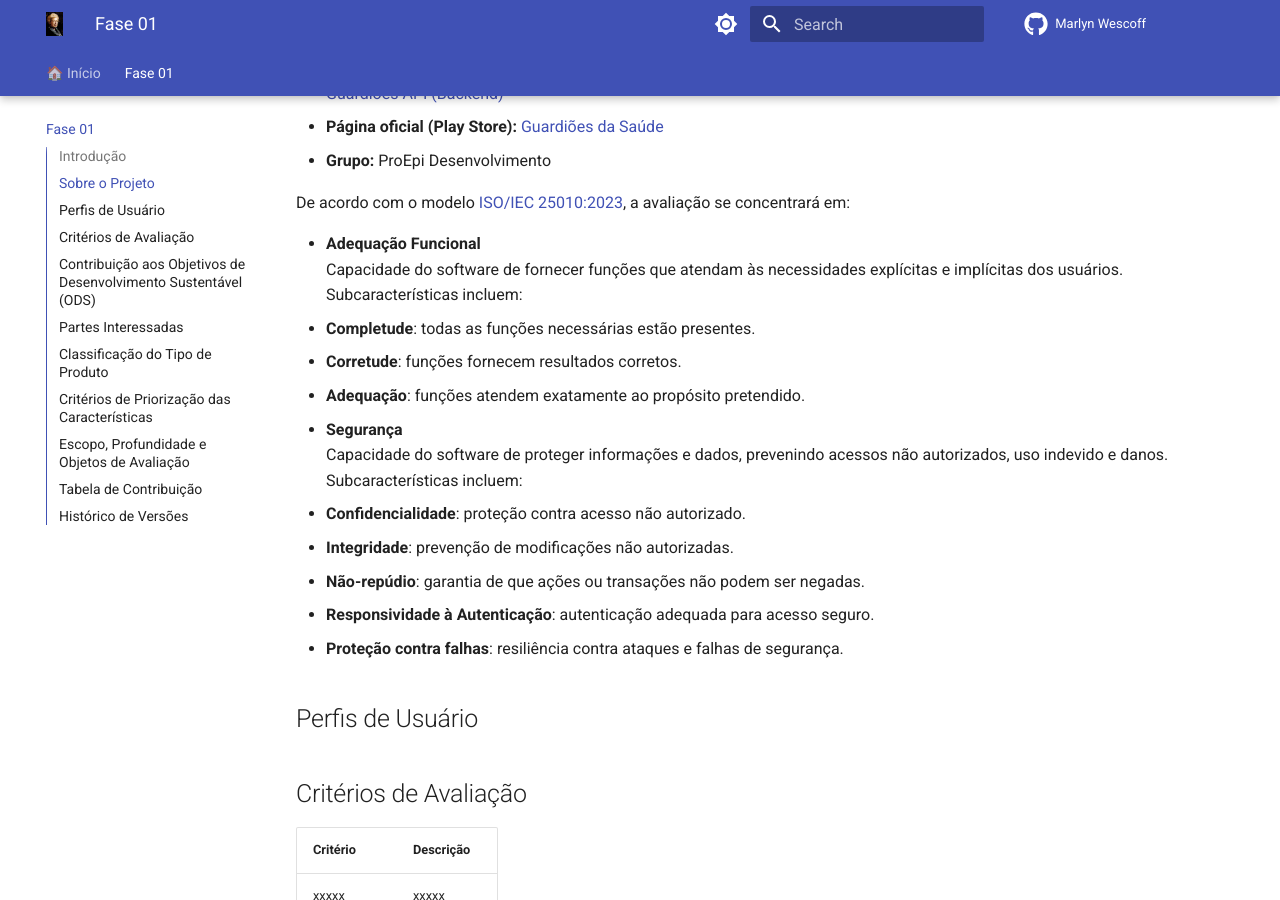
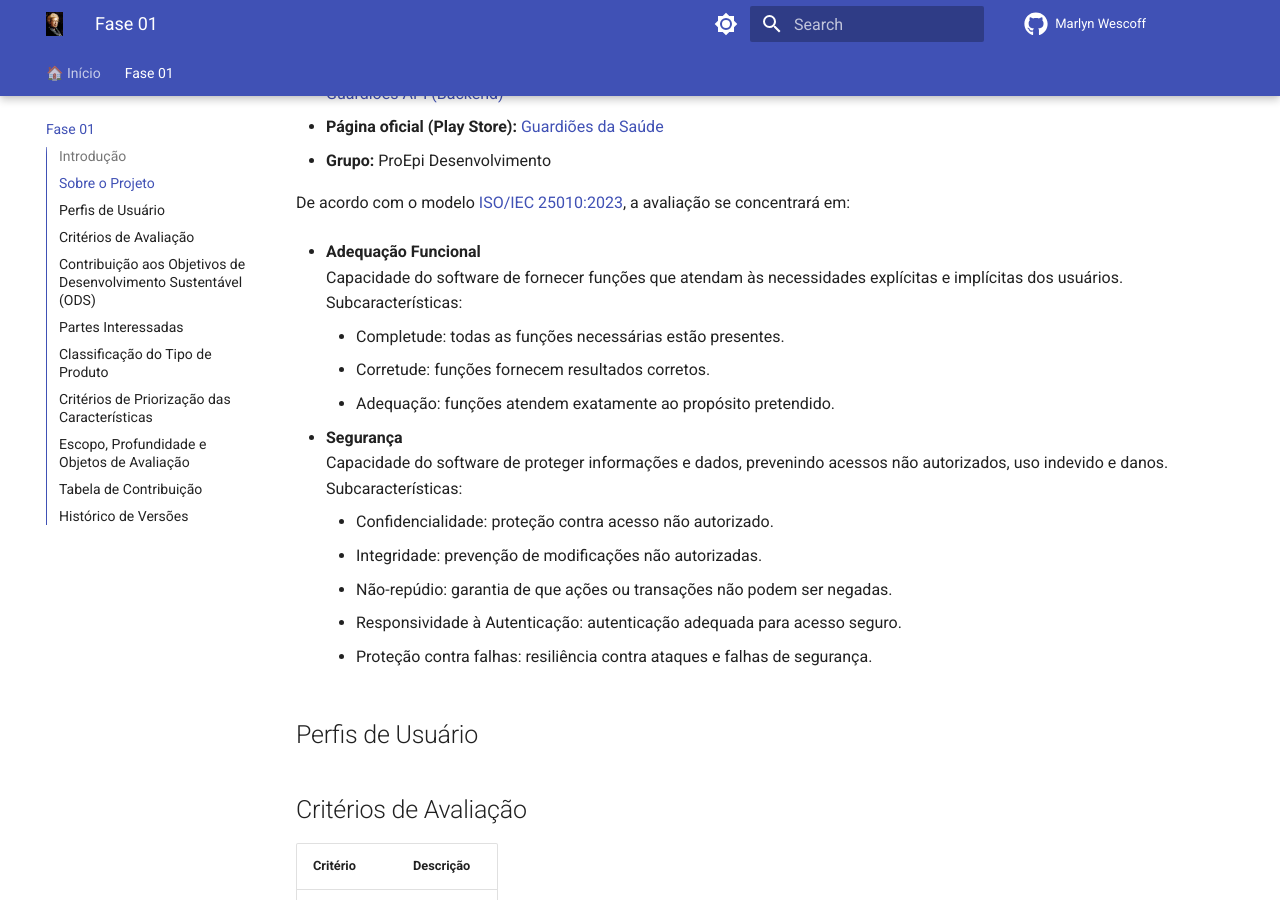
Before and after one commit to FCTE-Qualidade-de-Software-1/2025-2_T01_MARLYN-WESCOFF, an MkDocs documentation site: the page built from docs/fase01.md, in a window 1280 px wide and 900 px high, scrolled down 652 px. Built offline with MkDocs 1.6.1 and Material for MkDocs 9.7.7, drawn with Linux system fonts in a browser that asks for light colours; comment, search, counter and statistics services are not loaded; some of the changed lines change nothing that is shown; some of the changed text lies outside the part shown.

Commit message:
Update fase01.md

```diff
--- a/docs/fase01.md
+++ b/docs/fase01.md
@@ -21,18 +21,20 @@
 De acordo com o modelo [ISO/IEC 25010:2023](https://cdn.standards.iteh.ai/samples/35733/2ca18b477b7845a5b8cae39d6de0c098/ISO-IEC-25010-2011.pdf), a avaliação se concentrará em:
 
 - **Adequação Funcional**
-  Capacidade do software de fornecer funções que atendam às necessidades explícitas e implícitas dos usuários. Subcaracterísticas incluem:
-  - **Completude**: todas as funções necessárias estão presentes.
-  - **Corretude**: funções fornecem resultados corretos.
-  - **Adequação**: funções atendem exatamente ao propósito pretendido.
+  Capacidade do software de fornecer funções que atendam às necessidades explícitas e implícitas dos usuários.
+  Subcaracterísticas:
+    - Completude: todas as funções necessárias estão presentes.
+    - Corretude: funções fornecem resultados corretos.
+    - Adequação: funções atendem exatamente ao propósito pretendido.
 
 - **Segurança**
-  Capacidade do software de proteger informações e dados, prevenindo acessos não autorizados, uso indevido e danos. Subcaracterísticas incluem:
-  - **Confidencialidade**: proteção contra acesso não autorizado.
-  - **Integridade**: prevenção de modificações não autorizadas.
-  - **Não-repúdio**: garantia de que ações ou transações não podem ser negadas.
-  - **Responsividade à Autenticação**: autenticação adequada para acesso seguro.
-  - **Proteção contra falhas**: resiliência contra ataques e falhas de segurança.
+  Capacidade do software de proteger informações e dados, prevenindo acessos não autorizados, uso indevido e danos.
+  Subcaracterísticas:
+    - Confidencialidade: proteção contra acesso não autorizado.
+    - Integridade: prevenção de modificações não autorizadas.
+    - Não-repúdio: garantia de que ações ou transações não podem ser negadas.
+    - Responsividade à Autenticação: autenticação adequada para acesso seguro.
+    - Proteção contra falhas: resiliência contra ataques e falhas de segurança.
 
 
 
@@ -76,11 +78,10 @@
 ---
 
 ## Tabela de Contribuição
-
-| Identificação | Nome completo | Contribuição (%) |
-|------------------|------------------|---------------------|
-| 190030801 | João Pedro Costa | xxx |
-
+| Identificação   | Nome completo     | Contribuição (%) |
+|-----------------|-----------------|-----------------|
+| 190030801       | João Pedro Costa | xxx             |
+| 221004415       | Fernanda Vaz     | xxx             |
 
 ## Histórico de Versões
 
```
